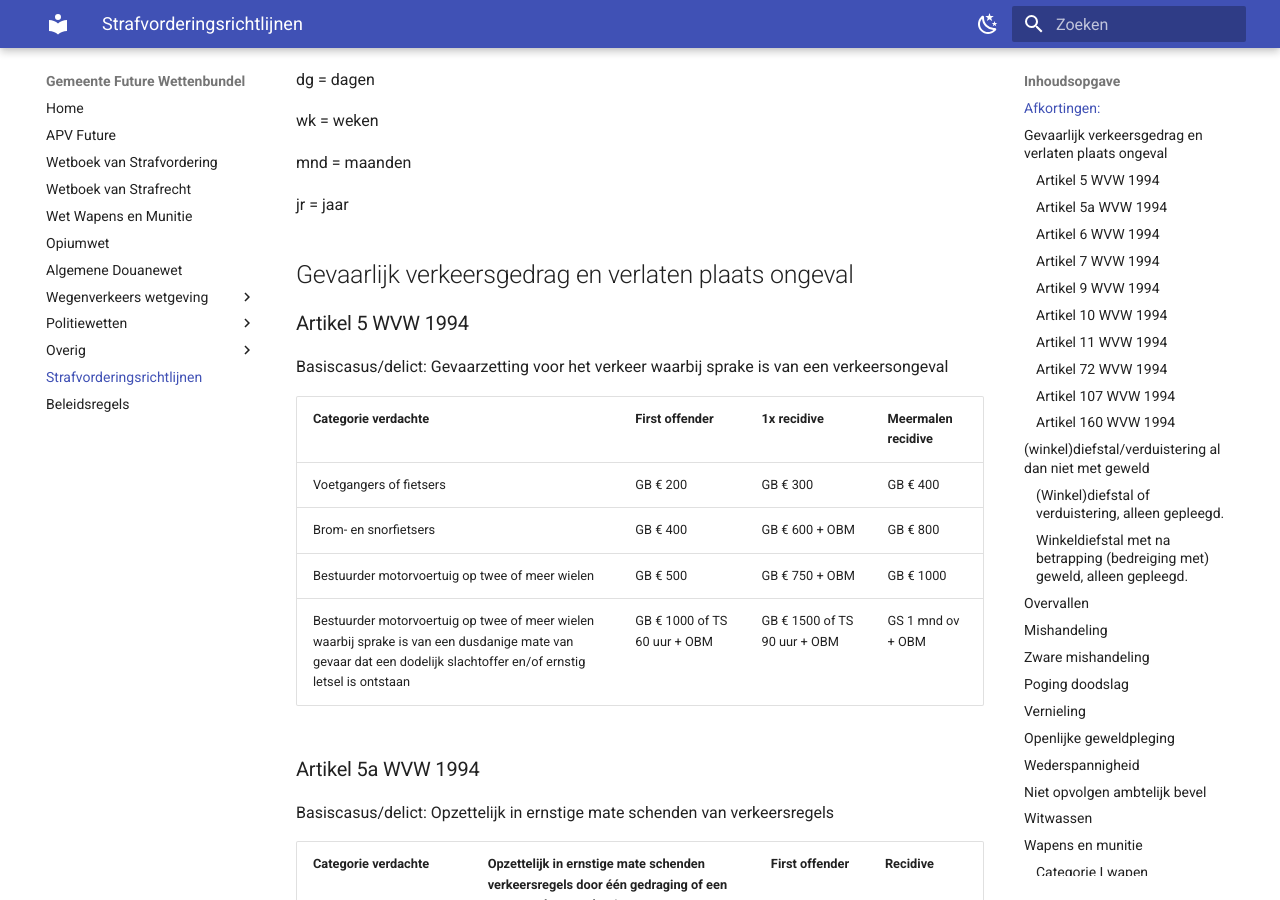
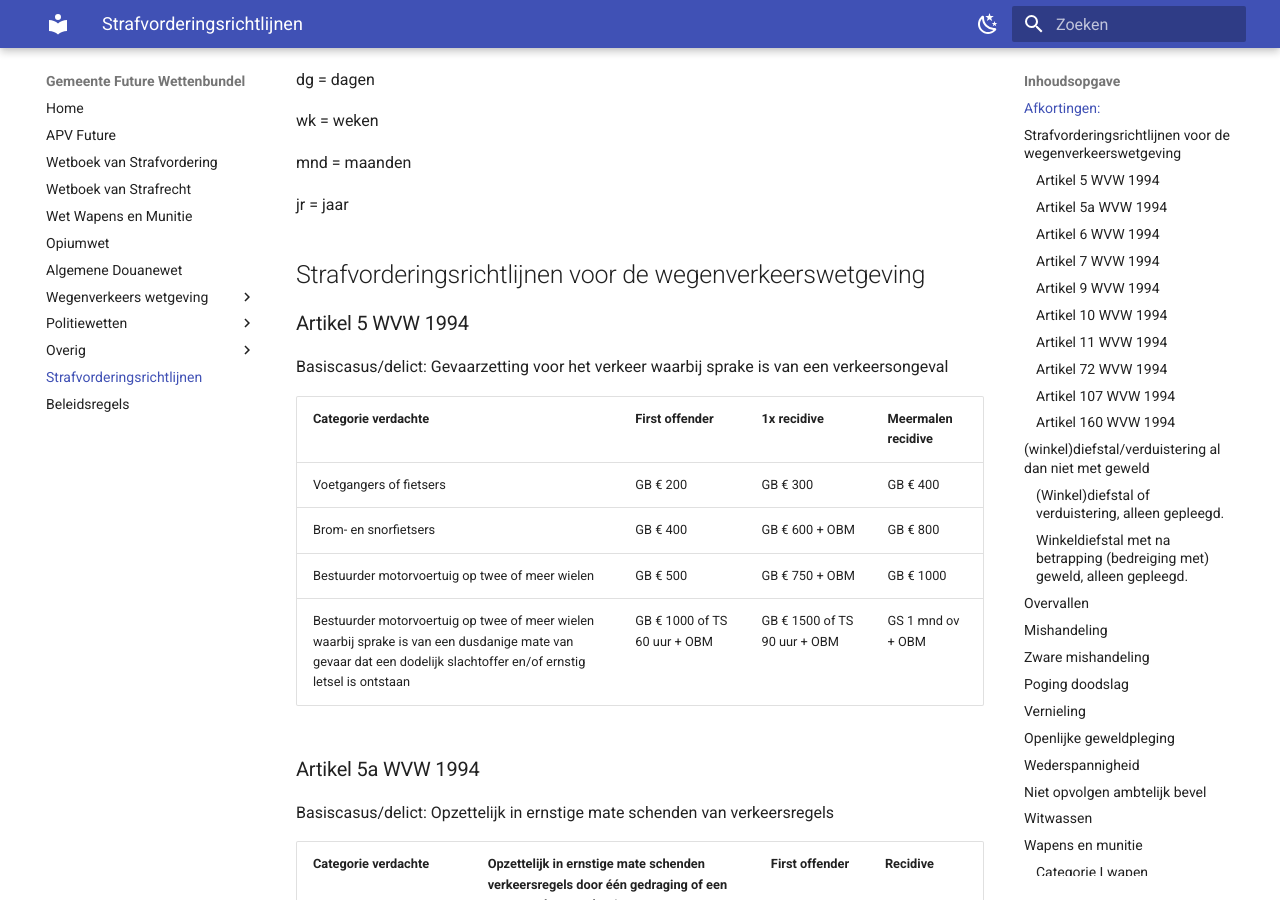
Before and after one commit to EnriqueFernandez20/FutureRP-Wettenbundel, an MkDocs documentation site: the page built from docs/strafvorderingsrichtlijnen.md, in a window 1280 px wide and 900 px high, scrolled down 455 px. Built offline with MkDocs 1.6.1 and Material for MkDocs 9.7.7, drawn with Linux system fonts in a browser that asks for light colours.

Commit message:
duidelijkere naam in strafvorderingsrichtlijnen voor wvw

```diff
--- a/docs/strafvorderingsrichtlijnen.md
+++ b/docs/strafvorderingsrichtlijnen.md
@@ -24,7 +24,7 @@ mnd = maanden
 
 jr = jaar
 
-## Gevaarlijk verkeersgedrag en verlaten plaats ongeval
+## Strafvorderingsrichtlijnen voor de wegenverkeerswetgeving
 
 ### Artikel 5 WVW 1994
 
```
